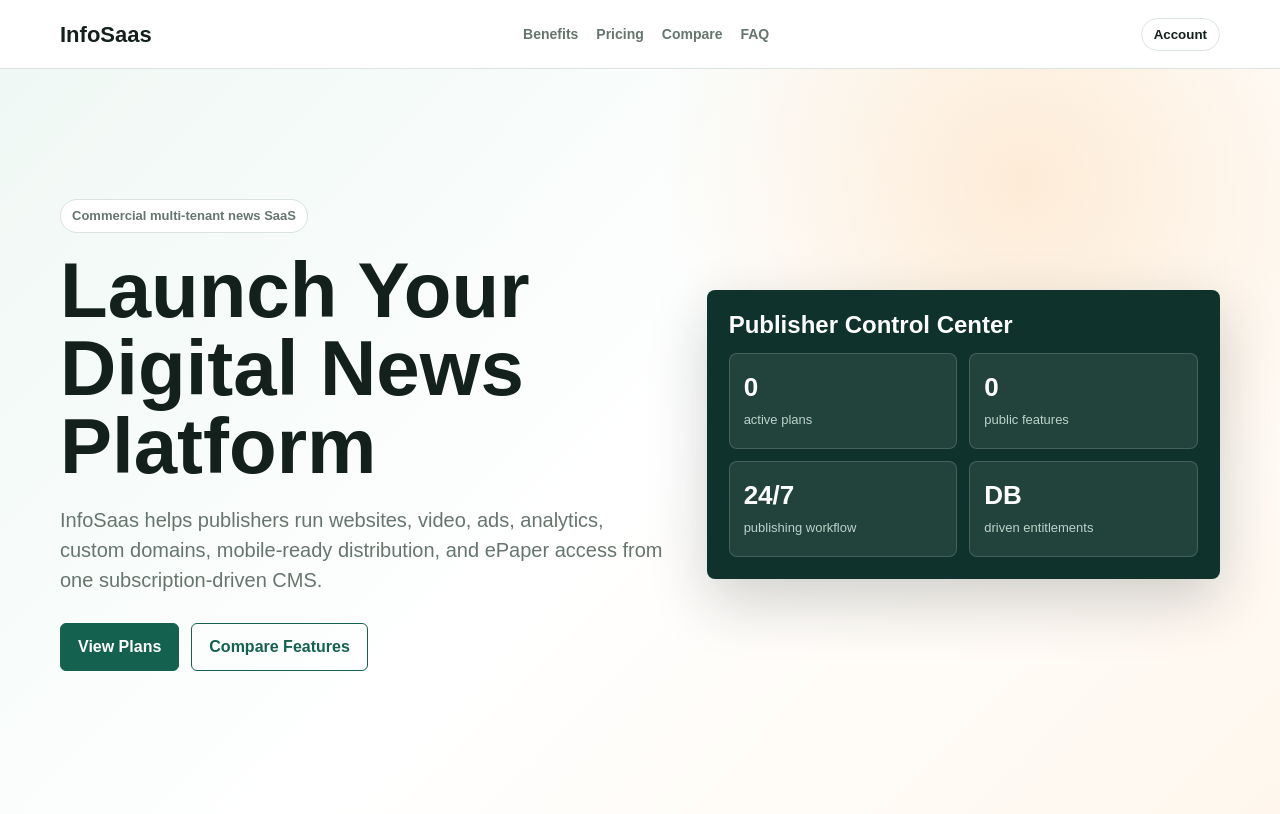
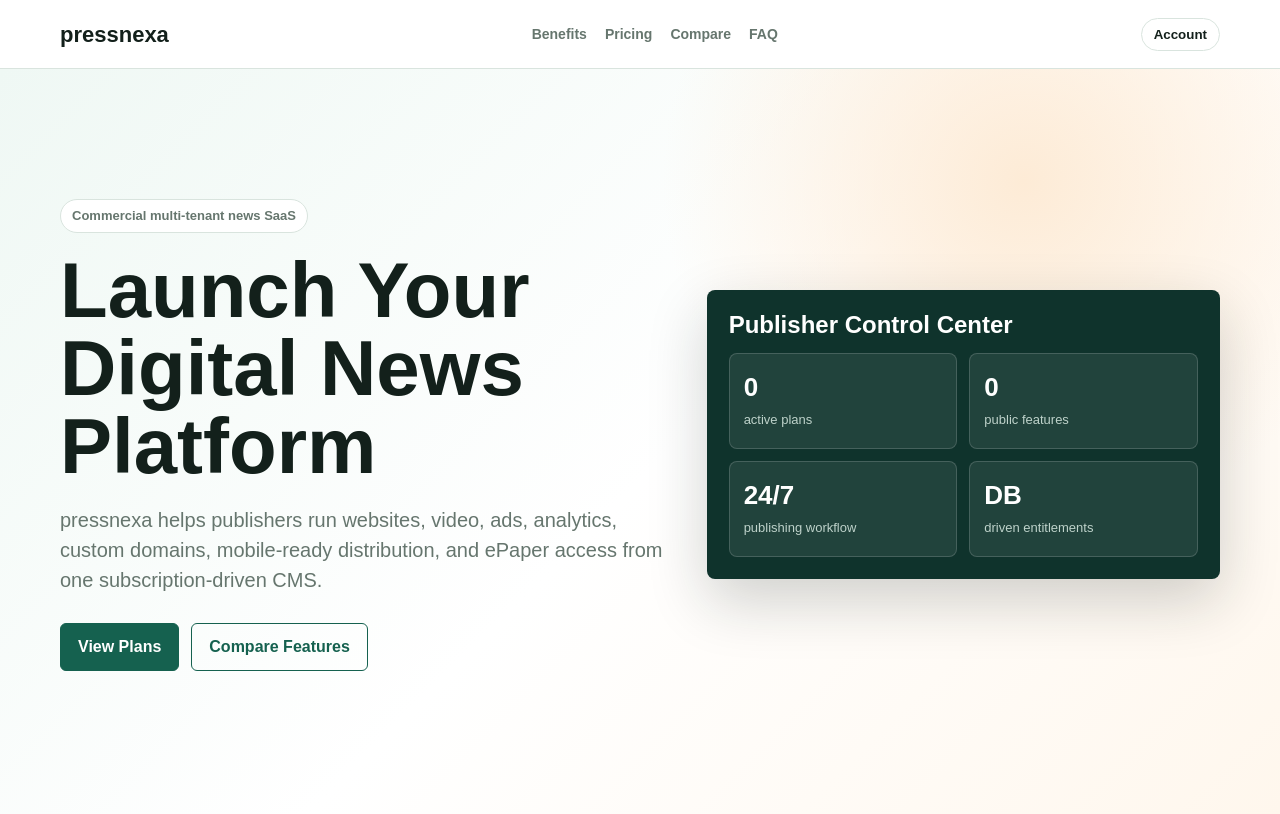
Before and after one commit to sanjay1994singh/NewsWebSaas, a Django app: page / in a window 1280 px wide. Shown: the top 814 px of the page. Run offline with Django 3.2, Linux system fonts and the light colour scheme; data that the repository does not hold is empty.

Commit message:
Rename platform branding to pressnexa

```diff
--- a/domains/models.py
+++ b/domains/models.py
@@ -68,11 +68,11 @@ class TenantDomain(UUIDModel, TimeStampedModel):
 
     @property
     def dns_txt_name(self):
-        return f"_infosaas-verify.{self.domain}"
+        return f"_pressnexa-verify.{self.domain}"
 
     @property
     def expected_txt_value(self):
-        return f"infosaas-domain-verification={self.verification_token}"
+        return f"pressnexa-domain-verification={self.verification_token}"
 
     def __str__(self):
         return self.domain
--- a/domains/tests.py
+++ b/domains/tests.py
@@ -62,7 +62,7 @@ class DomainWorkflowTests(TestCase):
         self.assertEqual(domain.domain, 'example.com')
         self.assertFalse(domain.is_verified)
         self.assertEqual(domain.status, TenantDomain.Status.INACTIVE)
-        self.assertEqual(domain.dns_txt_name, '_infosaas-verify.example.com')
+        self.assertEqual(domain.dns_txt_name, '_pressnexa-verify.example.com')
         self.assertIn(domain.verification_token, domain.expected_txt_value)
 
     def test_duplicate_domain_is_rejected_globally(self):
--- a/manage.py
+++ b/manage.py
@@ -7,7 +7,7 @@ import sys
 def main():
     """Run administrative tasks."""
     if sys.version_info < (3, 14):
-        raise RuntimeError("InfoSaas development requires Python 3.14 or newer.")
+        raise RuntimeError("pressnexa development requires Python 3.14 or newer.")
     os.environ.setdefault('DJANGO_SETTINGS_MODULE', 'config.settings')
     try:
         from django.core.management import execute_from_command_line
--- a/pyproject.toml
+++ b/pyproject.toml
@@ -1,5 +1,5 @@
 [project]
-name = "infosaas"
+name = "pressnexa"
 version = "0.1.0"
 description = "Production-grade multi-tenant news SaaS built with Django."
 requires-python = ">=3.14"
--- a/subscriptions/services.py
+++ b/subscriptions/services.py
@@ -78,7 +78,7 @@ def sync_razorpay_plan_for_price(price, environment=None):
                 'name': f"{price.plan.name} - {price.get_billing_cycle_display()}",
                 'amount': price.amount,
                 'currency': price.currency,
-                'description': f"InfoSaas {price.plan.name} {price.get_billing_cycle_display()} subscription",
+                'description': f"pressnexa {price.plan.name} {price.get_billing_cycle_display()} subscription",
             },
             'notes': {
                 'plan_code': price.plan.code,
@@ -123,7 +123,7 @@ def create_razorpay_subscription_for_acquisition(acquisition):
         'razorpay_plan_id': mapping.razorpay_plan_id,
         'amount': price.amount,
         'currency': price.currency,
-        'name': 'InfoSaas',
+        'name': 'pressnexa',
         'description': f"{price.plan.name} - {price.get_billing_cycle_display()}",
         'prefill': {
             'name': acquisition.publication_name,
--- a/subscriptions/views.py
+++ b/subscriptions/views.py
@@ -167,7 +167,7 @@ def landing_page(request):
     context = _public_plan_context()
     context.update(
         {
-            'page_title': 'InfoSaas News Publishing Platform',
+            'page_title': 'pressnexa News Publishing Platform',
             'page_description': 'Launch and manage a multi-tenant news website with publishing, video, monetization, subscriptions, and optional ePaper support.',
             'canonical_url': request.build_absolute_uri('/'),
         }
--- a/templates/accounts/login.html
+++ b/templates/accounts/login.html
@@ -1,5 +1,5 @@
 {% extends "base.html" %}
-{% block title %}Login - InfoSaas{% endblock %}
+{% block title %}Login - pressnexa{% endblock %}
 {% block styles %}
 .login-shell { min-height:calc(100vh - 120px); display:grid; align-items:start; }
 .login-card { max-width:560px; width:100%; margin:8px auto 0; padding:0; overflow:hidden; }
--- a/templates/accounts/profile.html
+++ b/templates/accounts/profile.html
@@ -1,5 +1,5 @@
 {% extends "base.html" %}
-{% block title %}Profile - InfoSaas{% endblock %}
+{% block title %}Profile - pressnexa{% endblock %}
 {% block content %}
 <main class="page">
   <section class="card" style="max-width:720px">
--- a/templates/base.html
+++ b/templates/base.html
@@ -3,7 +3,7 @@
 <head>
   <meta charset="utf-8">
   <meta name="viewport" content="width=device-width, initial-scale=1">
-  <title>{% block title %}InfoSaas{% endblock %}</title>
+  <title>{% block title %}pressnexa{% endblock %}</title>
   {% block meta %}{% endblock %}
   <style>
     :root { --ink:#13201b; --muted:#66766e; --line:#d9e4de; --paper:#f6faf8; --brand:#15614f; --deep:#102f29; --danger:#9a3328; }
@@ -38,7 +38,7 @@
 <body>
   <nav class="site-nav">
     <div class="nav-wrap">
-      <a class="brand" href="{% url 'home' %}">InfoSaas</a>
+      <a class="brand" href="{% url 'home' %}">pressnexa</a>
       <div class="nav-links">
         <a class="hide-sm" href="{% url 'public_saas_landing' %}#pricing">Pricing</a>
         {% if user.is_authenticated %}
--- a/templates/subscriptions/account_status.html
+++ b/templates/subscriptions/account_status.html
@@ -1,5 +1,5 @@
 {% extends "base.html" %}
-{% block title %}Account Status - InfoSaas{% endblock %}
+{% block title %}Account Status - pressnexa{% endblock %}
 {% block styles %}
 .status-shell { display:grid; gap:24px; }
 .status-hero { display:grid; grid-template-columns:1.15fr .85fr; gap:24px; align-items:stretch; padding:30px 32px; background:linear-gradient(135deg,#f3fbf8 0%,#ffffff 58%,#eef7f2 100%); border:1px solid var(--line); border-radius:8px; }
--- a/templates/subscriptions/checkout.html
+++ b/templates/subscriptions/checkout.html
@@ -1,5 +1,5 @@
 {% extends "base.html" %}
-{% block title %}Complete Subscription - InfoSaas{% endblock %}
+{% block title %}Complete Subscription - pressnexa{% endblock %}
 {% block styles %}
 .checkout-shell { display:grid; align-items:start; min-height:calc(100vh - 120px); }
 .checkout-card { max-width:980px; width:100%; margin:8px auto 0; padding:0; overflow:hidden; }
@@ -88,7 +88,7 @@
           <h2>What Happens Next</h2>
           <ul class="step-list">
             <li><b>1</b><span><strong>Pay securely</strong>Razorpay opens a protected checkout window for the subscription authentication.</span></li>
-            <li><b>2</b><span><strong>Verify payment</strong>InfoSaas verifies the payment signature before activating anything.</span></li>
+            <li><b>2</b><span><strong>Verify payment</strong>pressnexa verifies the payment signature before activating anything.</span></li>
             <li><b>3</b><span><strong>Create workspace</strong>Your tenant dashboard and onboarding workflow become available after verification.</span></li>
           </ul>
           <div class="payment-actions">
--- a/templates/subscriptions/landing.html
+++ b/templates/subscriptions/landing.html
@@ -93,7 +93,7 @@
 <body>
   <nav class="nav">
     <div class="wrap nav-inner">
-      <a class="brand" href="/">InfoSaas</a>
+      <a class="brand" href="/">pressnexa</a>
       <div class="nav-links">
         <a href="#benefits">Benefits</a>
         <a href="#pricing">Pricing</a>
@@ -128,7 +128,7 @@
         <div>
           <span class="eyebrow">Commercial multi-tenant news SaaS</span>
           <h1>Launch Your Digital News Platform</h1>
-          <p class="lead">InfoSaas helps publishers run websites, video, ads, analytics, custom domains, mobile-ready distribution, and ePaper access from one subscription-driven CMS.</p>
+          <p class="lead">pressnexa helps publishers run websites, video, ads, analytics, custom domains, mobile-ready distribution, and ePaper access from one subscription-driven CMS.</p>
           <div class="hero-actions">
             <a class="btn" href="#pricing">View Plans</a>
             <a class="btn secondary" href="#comparison">Compare Features</a>
@@ -246,7 +246,7 @@
         <div class="grid faq">
           <article class="card"><h3>Can Admin change plan features?</h3><p class="muted">Yes. Features, limits, add-ons, and tenant overrides are controlled in Django Admin.</p></article>
           <article class="card"><h3>Does payment publish a site?</h3><p class="muted">No. Subscription, onboarding, review, and publication are separate states.</p></article>
-          <article class="card"><h3>Is AdSense approval guaranteed?</h3><p class="muted">No. InfoSaas provides AdSense integration support only.</p></article>
+          <article class="card"><h3>Is AdSense approval guaranteed?</h3><p class="muted">No. pressnexa provides AdSense integration support only.</p></article>
         </div>
       </div>
     </section>
@@ -254,7 +254,7 @@
 
   <footer>
     <div class="wrap">
-      <div><strong>InfoSaas</strong><p>News publishing SaaS for commercial media teams.</p></div>
+      <div><strong>pressnexa</strong><p>News publishing SaaS for commercial media teams.</p></div>
       <div><a href="/admin/">Admin</a></div>
     </div>
   </footer>
--- a/templates/subscriptions/signup.html
+++ b/templates/subscriptions/signup.html
@@ -1,5 +1,5 @@
 {% extends "base.html" %}
-{% block title %}{% if is_workspace_flow %}Create Workspace{% else %}Create Account{% endif %} - InfoSaas{% endblock %}
+{% block title %}{% if is_workspace_flow %}Create Workspace{% else %}Create Account{% endif %} - pressnexa{% endblock %}
 {% block styles %}
 .signup-shell { min-height:calc(100vh - 120px); display:grid; align-items:start; }
 .signup-card { max-width:980px; width:100%; margin:8px auto 0; padding:0; overflow:hidden; }
```
Also changed, not shown: docs/architecture.md (+1 -1 lines), docs/nginx-certificate-automation.md (+1 -1 lines), README.md.
